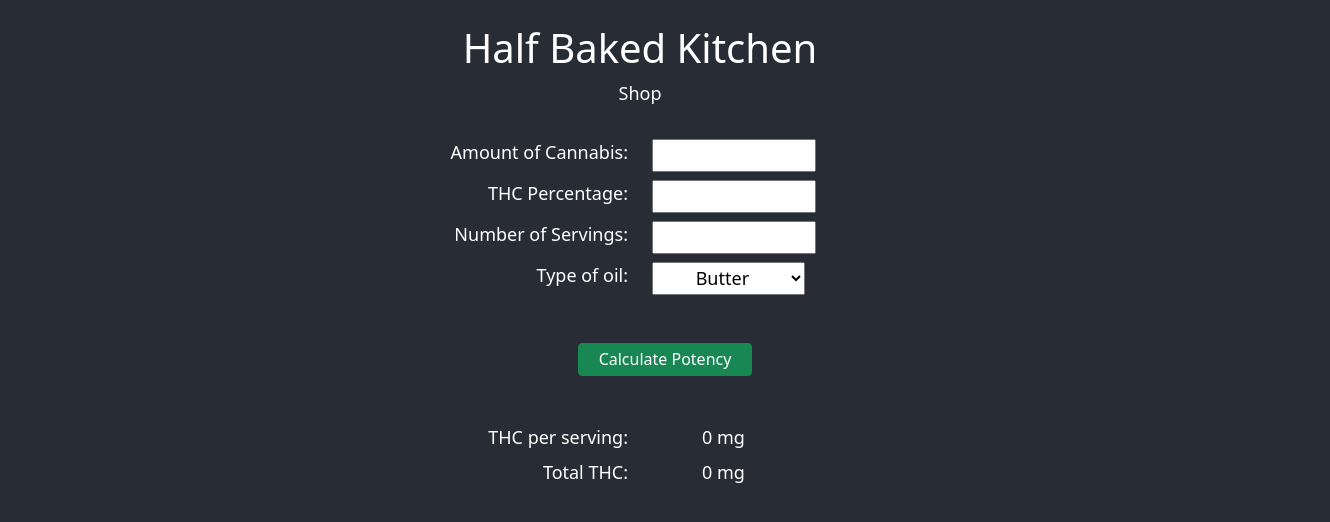
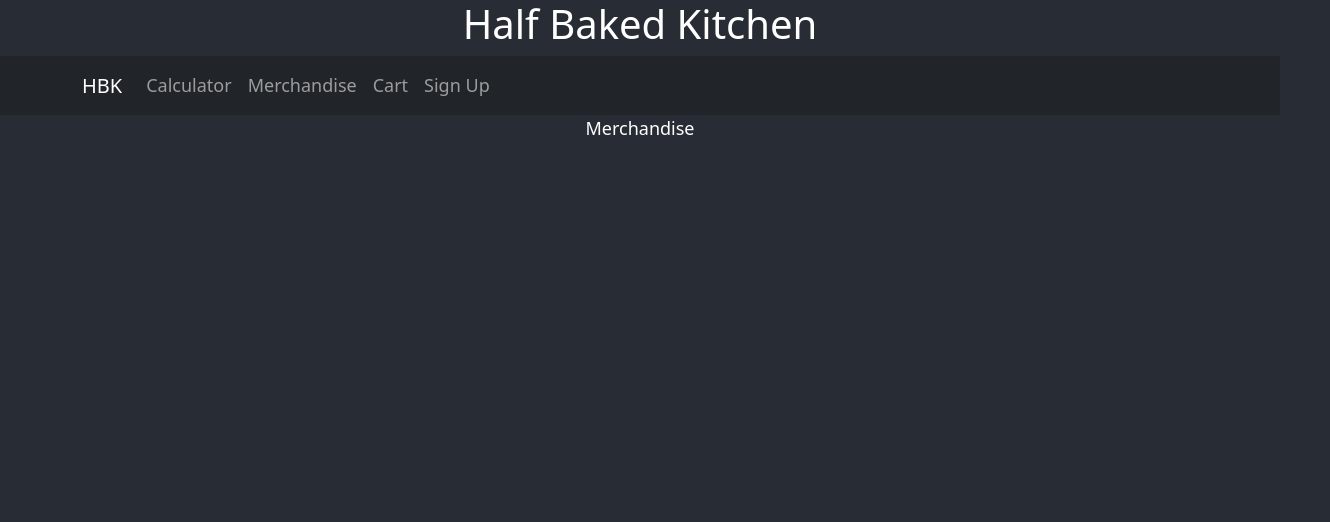
Before and after one commit to Whayven/halfbaked-react, a React (Create React App) app: page /shop in a window 1280 px wide. Shown: the top 522 px of the page, 1330 px wide, since content can reach past the window. Built offline with nearby package versions, Linux system fonts and the light colour scheme; the HTML template or start-up script is replaced by a standard one.

Commit message:
decoupled router, added navigation

```diff
--- a/src/App.js
+++ b/src/App.js
@@ -1,31 +1,15 @@
 import "./App.css";
 import "bootstrap/dist/css/bootstrap.min.css";
-import { BrowserRouter, Switch, Route } from "react-router-dom";
-import SignUp from "./components/SignUp/SignUp";
-import PotencyCalculator from "./components/PotencyCalculator/PotencyCalculator";
-import Merchandise from "./components/Merchandise/Merchandise";
-import Cart from "./components/Cart/Cart";
+import routes from "./routes";
+
+import Navigation from "./components/Navigation/Navigation";
 
 function App() {
   return (
     <div className="App">
-      <header className="my-4">
-        <h1>Half Baked Kitchen</h1>
-        <BrowserRouter>
-          <Switch>
-            <Route exact path="/cart" component={Cart}>
-              Cart
-            </Route>
-            <Route exact path="/shop" component={Merchandise}>
-              Shop
-            </Route>
-            <Route exact path="/signup" component={SignUp}>
-              SignUp
-            </Route>
-          </Switch>
-        </BrowserRouter>
-      </header>
-      <PotencyCalculator></PotencyCalculator>
+      <h1>Half Baked Kitchen</h1>
+      <Navigation />
+      {routes}
     </div>
   );
 }
--- a/src/components/Cart/Cart.jsx
+++ b/src/components/Cart/Cart.jsx
@@ -3,7 +3,7 @@ import React from 'react'
 function Cart() {
     return (
         <div>
-
+            Cart
         </div>
     )
 }
--- a/src/components/Merchandise/Merchandise.jsx
+++ b/src/components/Merchandise/Merchandise.jsx
@@ -3,7 +3,7 @@ import React from 'react'
 function Merchandise() {
     return (
         <div>
-
+            Merchandise
         </div>
     )
 }
--- /dev/null
+++ b/src/components/Navigation/Navigation.jsx
@@ -0,0 +1,21 @@
+import React from 'react';
+import { Link } from "react-router-dom";
+import { Navbar, Container, Nav} from "react-bootstrap";
+
+function Navigation() {
+    return (
+        <Navbar bg="dark" variant="dark">
+            <Container>
+                <Navbar.Brand href="/">HBK</Navbar.Brand>
+                <Nav className="me-auto">
+                    <Nav.Link href="/">Calculator</Nav.Link>
+                    <Nav.Link href="/shop">Merchandise</Nav.Link>
+                    <Nav.Link href="/cart">Cart</Nav.Link>
+                    <Nav.Link href="/signup">Sign Up</Nav.Link>
+                </Nav>
+            </Container>
+        </Navbar>
+    );
+}
+
+export default Navigation;
--- a/src/components/SignUp/SignUp.jsx
+++ b/src/components/SignUp/SignUp.jsx
@@ -3,7 +3,7 @@ import React from 'react'
 function SignUp() {
     return (
         <div>
-
+            Sign Up
         </div>
     )
 }
--- /dev/null
+++ b/src/routes.js
@@ -0,0 +1,16 @@
+import React from "react";
+import { Switch, Route } from "react-router-dom";
+
+import SignUp from "./components/SignUp/SignUp";
+import PotencyCalculator from "./components/PotencyCalculator/PotencyCalculator";
+import Merchandise from "./components/Merchandise/Merchandise";
+import Cart from "./components/Cart/Cart";
+
+export default (
+    <Switch>
+        <Route exact path="/" component={PotencyCalculator} />
+        <Route path="/cart" component={Cart} />
+        <Route path="/shop" component={Merchandise} />
+        <Route path="/signup" component={SignUp} />
+    </Switch>
+);
```
Also changed, not shown: src/components/Navigation/Navigation.css (added).
